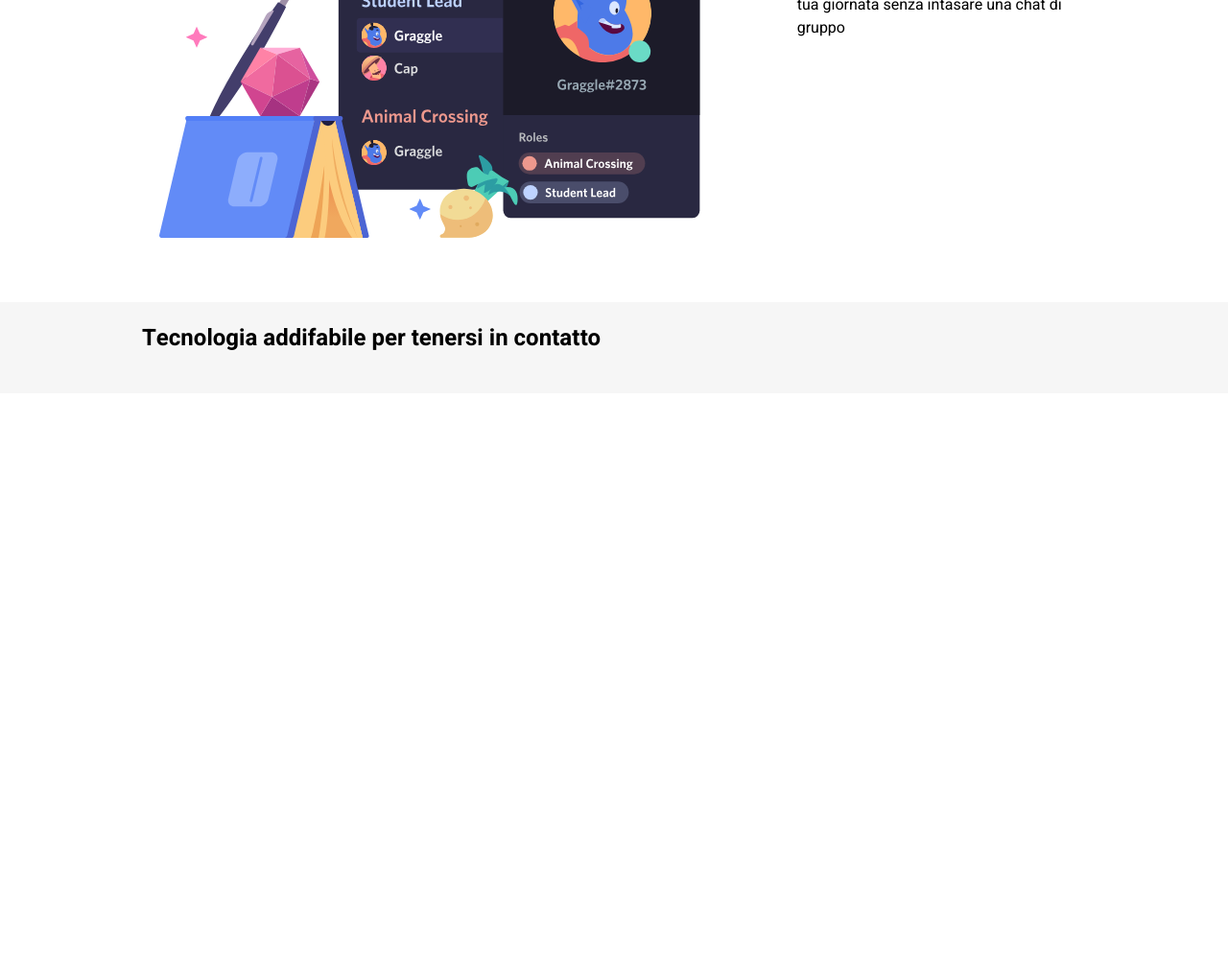
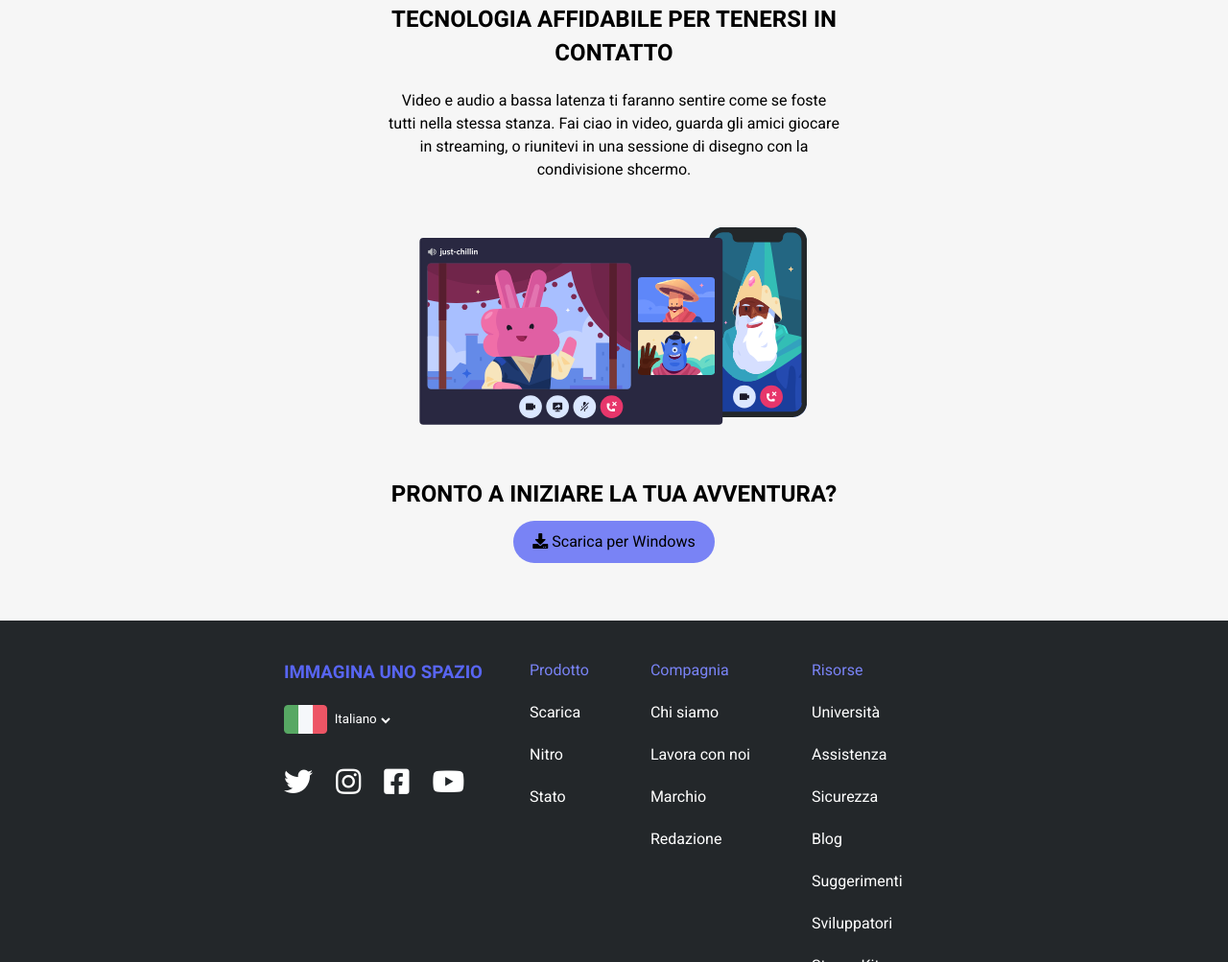
Before and after one commit to Maurizio-P/htmlcss-discord, a plain HTML site: page index.html in a window 1280 px wide. Shown: the part 1797-2800 px from the top of the page at 96% size. Before the commit the page ends 2207 px from the top, so only its background shows below. Drawn offline with Linux system fonts and the light colour scheme.

Commit message:
complete

```diff
--- a/css/styles.css
+++ b/css/styles.css
@@ -20,7 +20,8 @@ Classi
 }
 
 .container-center {
-    width: 80%;
+    /* width: 80%; */
+    width: 60%;
     margin: 0 auto;
 }
 .navbar {
@@ -103,6 +104,99 @@ Classi
     background-color: #F6F6F6;
 }
 
+.main-bottom-center {
+    margin-left: calc(100% / 6);
+    text-align: center;
+    margin-bottom: 50px;
+}
+
+.main__button a {
+    text-decoration: none;
+}
+
+.footer {
+    background-color: #23272A;
+}
+
+.footer-top {
+    padding: 30px;
+}
+
+.footer-list-left {
+    color: white;
+}
+
+.title-footer-list {
+    padding: 10px;
+    color: #5865F2;
+}
+.image-footer-list {
+    padding: 10px;
+}
+
+.image-footer-list img{
+    vertical-align: middle;
+    max-height: 30px;
+}
+
+.language-box {
+    background-color: #23272A;
+    border: none;
+    color: white;
+}
+
+.social-link {
+    padding: 20px 0;
+}
+.footer ul {
+    list-style: none;
+}
+
+.social-link ul li{
+    display: inline-block;
+}
+
+.social-link a {
+    padding: 20px 10px;
+    color: white;
+    font-size: 30px;
+}
+
+.footer-list-link {
+    padding: 0px 30px 20px;
+    display: inline-block;
+    vertical-align: top;
+}
+}
+.footer-list-right ul {
+    display: inline-block;
+    text-align: left;
+}
+
+.footer-list-right li {
+    padding: 10px 0;
+}
+.footer-list-right ul li:first-child {
+    color: #7983F5;
+}
+
+.footer-list-right a, .footer-button a{
+    color: white;
+    text-decoration: none;
+}
+
+.footer-list-right a:hover {
+    text-decoration: underline;
+}
+
+.footer-bottom {
+    border-top: 1px solid #7983F5;
+    padding: 20px;
+}
+
+.footer-button {
+    text-align: right;
+}
 
 /*******************************************
 Classi utili
@@ -111,6 +205,10 @@ Classi utili
 .bt {
     padding: 10px 20px;
     border-radius: 25px;
+}
+
+.bt-small {
+    padding: 5px 10px;
 }
 
 .bt-white {
@@ -123,8 +221,10 @@ Classi utili
     color: white;
 }
 
-
-
+.bt-purple {
+    background-color: #7983F5;
+    color: black;
+}
 
 .clearfix::after {
     content: "";
--- a/index.html
+++ b/index.html
@@ -27,7 +27,7 @@
                 </div>
 
                 <div class="navbar__button col-1_6">
-                    <a class="bt bt-white" href="">Accedi</a>
+                    <a class="bt bt-white bt-small" href="">Accedi</a>
                 </div>
             </nav>
             <section class="header__hero-text col-4_6 clearfix">
@@ -93,13 +93,108 @@
         <div class="row">
             <div class="container-center">
                 <div class="main__section__container clearfix">
-                    <div class="main__section__text col-6_6">
-                        <h2>Tecnologia addifabile per tenersi in contatto</h2>
-                    </div>
+                        <div class="main__section__text main-bottom-center col-4_6 " id="prova">
+                            <h2>TECNOLOGIA AFFIDABILE PER TENERSI IN CONTATTO</h2>
+                            <p>Video e audio a bassa latenza ti faranno sentire come se foste tutti nella stessa stanza. Fai ciao in video, guarda gli amici giocare in streaming, o riunitevi in una sessione di disegno con la condivisione shcermo.</p>
+
+                            <div class="main__section__img">
+                                <img src="img/item4-big.svg" alt="item4">
+                            </div>
+
+                            <h2> PRONTO A INIZIARE LA TUA AVVENTURA?</h2>
+
+                            <div class="main__button">
+                                <a class="bt bt-purple" href=""><i class="fas fa-download"></i> Scarica per Windows</a>
+                            </div>
+                        </div>
                 </div>
             </div>
         </div>
     </main>
-    <footer></footer>
+    <footer class="footer">
+        <div class="container-center">
+            <div class="footer-top clearfix">
+                <div class="footer-list-left col-2_6">
+
+                    <div class="title-footer-list">
+                        <h3>IMMAGINA UNO SPAZIO</h3>
+                    </div>
+
+                    <div class="image-footer-list">
+                        <img src="img/ita.png" alt="bandiera">
+                        <select class="language-box" name="language-box" id="">
+                            <option value="italiano">Italiano</option>
+                            <option value="inglese">Inglese</option>
+                        </select>
+                    </div>
+
+                    <div class="social-link">
+                        <ul>
+                            <li><a href=""><i class="fab fa-twitter"></i></a></li>
+                            <li><a href=""><i class="fab fa-instagram"></i></a></li>
+                            <li><a href=""><i class="fab fa-facebook-square"></i></a></li>
+                            <li><a href=""><i class="fab fa-youtube"></i></a></li>
+                        </ul>
+                    </div>
+                </div>
+
+                <div class="footer-list-right col-4_6">
+                    <div class="footer-list-link">
+                    <ul>
+                            <li>Prodotto</li>
+                            <li><a href="">Scarica</a></li>
+                            <li><a href="">Nitro</a></li>
+                            <li><a href="">Stato</a></li>
+                        </ul>
+                    </div>
+
+                    <div class="footer-list-link">
+                        <ul>
+                            <li>Compagnia</li>
+                            <li><a href="">Chi siamo</a></li>
+                            <li><a href="">Lavora con noi</a></li>
+                            <li><a href="">Marchio</a></li>
+                            <li><a href="">Redazione</a></li>
+                        </ul>
+                    </div>
+
+                    <div class="footer-list-link">
+                        <ul>
+                            <li>Risorse</li>
+                            <li><a href="">Università</a></li>
+                            <li><a href="">Assistenza</a></li>
+                            <li><a href="">Sicurezza</a></li>
+                            <li><a href="">Blog</a></li>
+                            <li><a href="">Suggerimenti</a></li>
+                            <li><a href="">Sviluppatori</a></li>
+                            <li><a href="">StreamKit</a></li>
+                        </ul>
+                    </div>
+
+                    <div class="footer-list-link">
+                        <ul>
+                            <li>Norme</li>
+                            <li><a href="">Termini</a></li>
+                            <li><a href="">Privacy</a></li>
+                            <li><a href="">Linee guida</a></li>
+                            <li><a href="">Riconoscimenti</a></li>
+                            <li><a href="">Licenze</a></li>
+                            <li><a href="">Moderazione</a></li>
+                        </ul>
+                    </div>
+                </div>
+            </div>
+            <div class="footer-bottom clearfix">
+                <div class="logo-footer col-1_6">
+                    <img src="img/logo.svg" alt="logo">
+                </div>
+
+                <div class="footer-button col-1_6" style="float: right;">
+                    <a class="bt bt-small bt-purple" href="">Apri Discord</a>
+                </div>
+
+            </div>
+        </div>
+    </footer>
 </body>
 </html>
```
